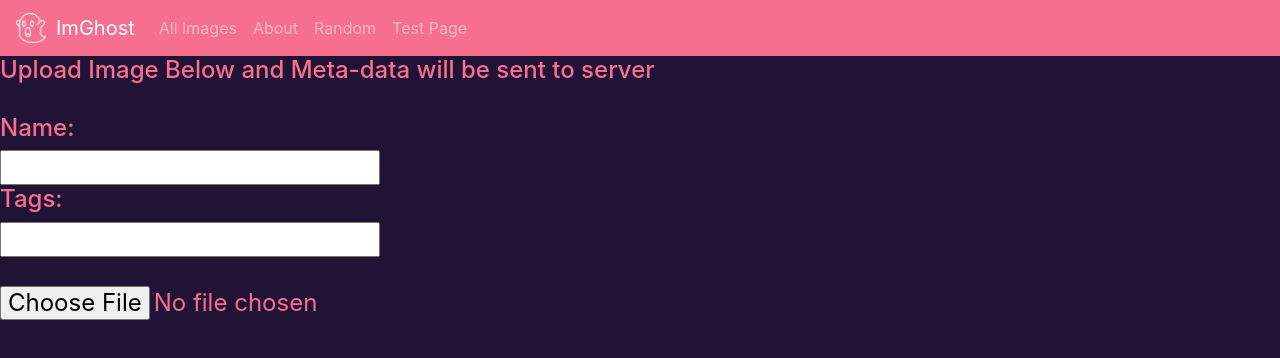
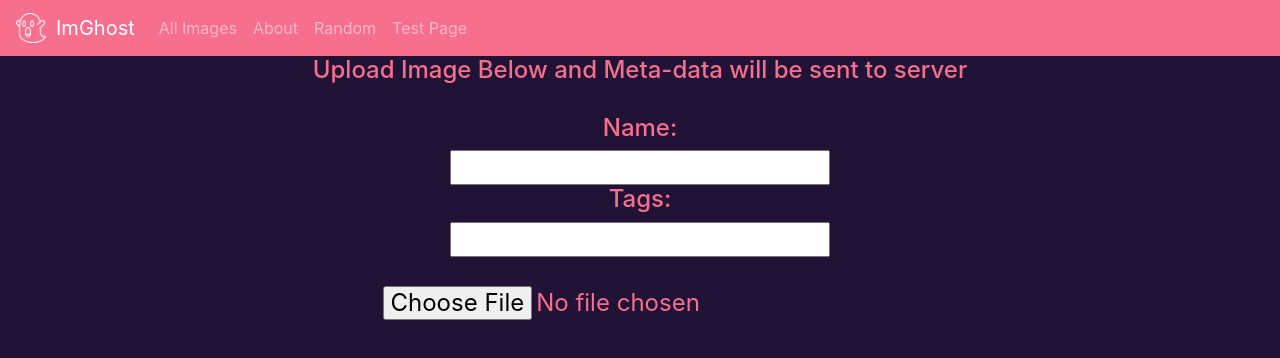
Before and after one commit to The-Homiesexuals/imghost, a React (Create React App) app in the folder fe/imghost/: page /testpage in a window 1280 px wide. Shown: the top 358 px of the page. Built offline with nearby package versions, Linux system fonts and the light colour scheme; no server answers.

Commit message:
Moving components

```diff
--- a/fe/imghost/src/testpage.js
+++ b/fe/imghost/src/testpage.js
@@ -6,7 +6,7 @@ import keys from './keys.json'
 import { AxiosProvider, Request, Get, Delete, Head, Post, Put, Patch, withAxios } from 'react-axios'
 import axios from 'axios';
 
-const HeaderStyling  = {'color': 'var(--secondary)'};
+const HeaderStyling  = {'color': 'var(--secondary)',display:'inline',float:'none'};
 
 const config = {
   bucketName: 'imghoststoragebucket',
@@ -17,12 +17,14 @@ const config = {
 
 export default function Test() {
   return (
+    <div style={{textAlign:'center'}}>
       <h4 style={HeaderStyling}>
         Upload Image Below and Meta-data will be sent to server
         <br/>
         <br/>
         <FileUpload />
       </h4>
+    </div>
   )
 }
 
@@ -64,7 +66,7 @@ function FileUpload() {
         <input type="text" value={name} onChange={e => setName(e.target.value)}  /><br/>
         <label>Tags:</label><br/>
         <input type="text" value={tags} onChange={e => setTags(e.target.value)}/><br/><br/>
-        <input type="file" onChange={handleUpload} />
+        <input type="file" onChange={handleUpload}/>
       </form>
     </div>
   )
```
Lines whose indentation alone changed are shown as unchanged.
